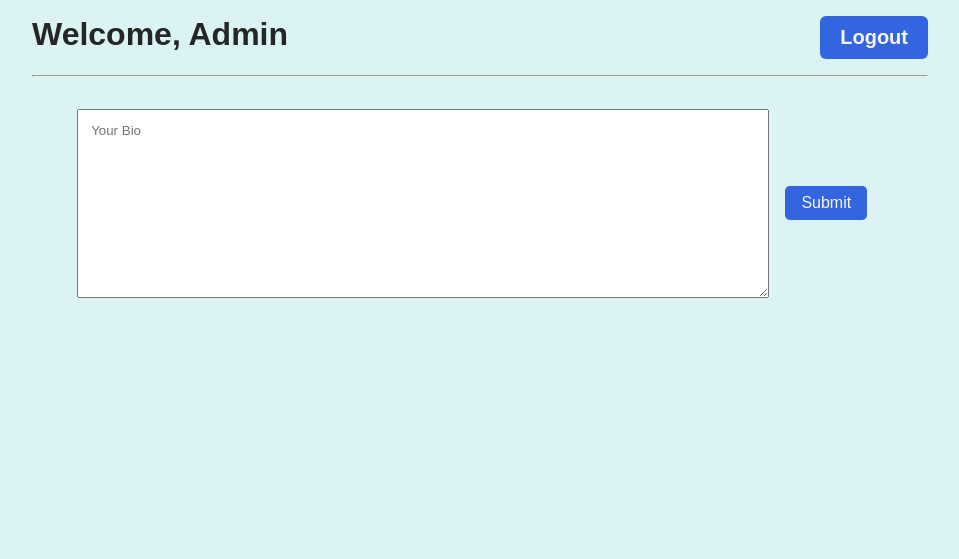
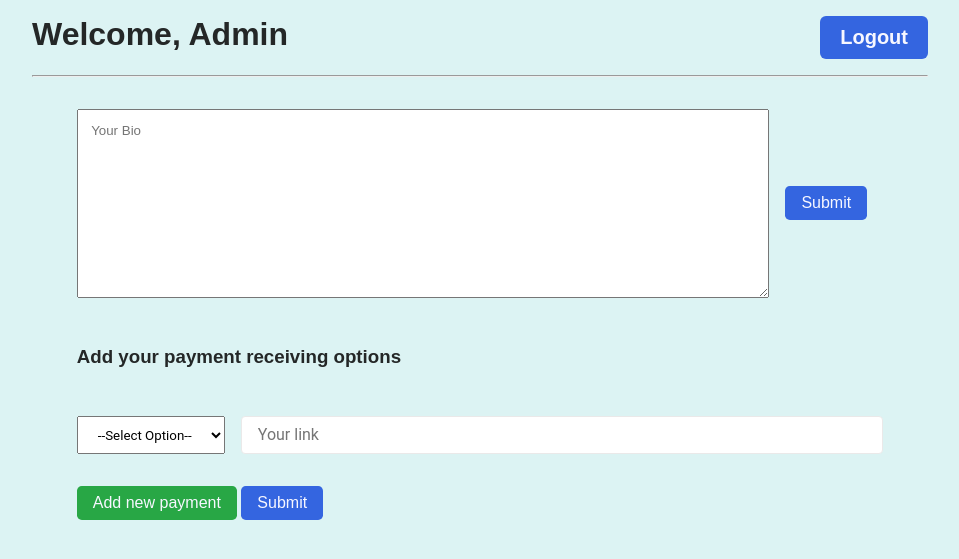
Before and after one commit to Rishi-Bidani/UniHack-TipJar, a Flask app: a page that uses templates/edit.html in a window 1280 px wide. Shown: the top 559 px of the page, without its empty margins (160-1119 px from the left). Run offline with Flask 2, Linux system fonts and the light colour scheme; a user stored in the database is signed in.

Commit message:
send payment links to flask

```diff
--- a/main.py
+++ b/main.py
@@ -103,11 +103,13 @@ def edit(code):
     if request.method == "GET":
         if "username" in session:
             print("logged in")
-            return render_template("edit.html", user=session["username"])
+            return render_template("edit.html", user=session["username"], code=code)
         else:
             abort(401)
+
+    if request.method == "PUT":
+        print(request.data)
     abort(404)
-
 
 
 if __name__ == '__main__':
--- a/static/css/edit.css
+++ b/static/css/edit.css
@@ -1,9 +1,9 @@
-main{
+main {
     width: 70%;
-    margin: auto;
+    margin: auto auto 3rem;
 }
 
-header{
+header {
     display: flex;
     font-size: clamp(1.2rem, 1.2rem + 1vw, 3rem);
     padding: 0.5em 0;
@@ -12,7 +12,7 @@ header{
 }
 
 button.submit,
-.button--logout{
+.button--logout {
     margin-left: auto;
     font-size: 20px;
     background-color: rgb(52, 101, 224);
@@ -24,22 +24,35 @@ button.submit,
     border: none;
 }
 
-button.submit{
+button.submit {
     margin: auto 1rem;
     font-size: 16px;
 }
 
-.form{
+.form {
     width: 90%;
     margin: auto;
     gap: 1rem;
 }
 
-.form--item{
+.form--item {
     margin: 2rem 0;
+    width: 100%;
 }
 
-textarea{
+.form--container {
+    display: flex;
+    width: 100%;
+    margin: 2rem 0;
+    gap: 1rem;
+}
+
+select {
+    padding: 8px 16px;
+    font-family: Roboto, Helvetica, Arial, sans-serif;
+}
+
+textarea {
     width: 100%;
     height: 10rem;
     min-height: 5rem;
@@ -48,3 +61,39 @@ textarea{
     padding: 1em;
     line-height: 1.2em;
 }
+
+input[type="text"] {
+    width: 100%;
+    font-family: Roboto, Helvetica, Arial, sans-serif;
+    font-weight: 400;
+    font-size: 1rem;
+    line-height: 1.3;
+    padding: 8px 16px;
+    border-radius: 4px;
+    border: 1px solid rgb(234, 233, 233);
+    background: rgb(255, 255, 255);
+}
+
+.submit--form {
+    margin-left: auto;
+    font-size: 16px;
+    background-color: rgb(52, 101, 224);
+    color: var(--white);
+    height: fit-content;
+    padding: 0.5em 1em;
+    border-radius: 0.3em;
+    text-decoration: none;
+    border: none;
+}
+
+.add-new-payment {
+    margin-left: auto;
+    font-size: 16px;
+    background-color: #28a745;
+    color: var(--white);
+    height: fit-content;
+    padding: 0.5em 1em;
+    border-radius: 0.3em;
+    text-decoration: none;
+    border: none;
+}
--- /dev/null
+++ b/static/js/edit.js
@@ -0,0 +1,43 @@
+const bioSubmitButton = document.querySelectorAll(".submit")[0]
+bioSubmitButton.addEventListener("click", async () => {
+    const bio = document.querySelector("textarea[name='bio']").value;
+    // send request to /user/code/edit - put
+
+})
+
+
+const addNewOption = document.querySelector(".add-new-payment");
+const newElem = Object.assign(
+    document.createElement("div"),
+    {
+        className: "form--container",
+        innerHTML: `
+                <select name="chooseTipMethod[]" required>
+                    <option value="">--Select Option--</option>
+                    <option value="eth">Ethereum</option>
+                    <option value="btc">BitCoin</option>
+                </select>
+                <input type="text" name="link[]" placeholder="Your link">`
+    }
+)
+addNewOption.addEventListener("click", () => {
+    console.log(newElem)
+    addNewOption.parentElement.querySelector("section").append(newElem.cloneNode(true))
+})
+
+document.querySelector("#links").addEventListener("submit", async (e)=>{
+    e.preventDefault();
+    // console.table([...data]);
+    const rawData = [...new FormData(e.target)]
+    const data = [];
+    for(let i = 0; i < rawData.length - 1; i+=2){
+        data.push([rawData[i][1], rawData[i+1][1]])
+    }
+    console.log(data)
+
+    const action = e.target.getAttribute("action")
+    const res = await fetch(action, {
+        method: "PUT",
+        body: JSON.stringify(data)
+    })
+})
--- a/static/js/submitbio.js
+++ /dev/null
@@ -1,5 +0,0 @@
-const bioSubmitButton = document.querySelectorAll(".submit")[0]
-bioSubmitButton.addEventListener("click", async ()=>{
-    const bio = document.querySelector("textarea[name='bio']").value;
-    console.log(bio)
-})
--- a/templates/edit.html
+++ b/templates/edit.html
@@ -11,7 +11,7 @@
     <link rel="stylesheet" href="{{ url_for('static', filename='css/edit.css') }}">
 
     <!--  JS  -->
-    <script defer src="{{ url_for('static', filename='js/submitbio.js') }}"></script>
+    <script defer src="{{ url_for('static', filename='js/edit.js') }}"></script>
 
 </head>
 <body>
@@ -26,6 +26,22 @@
             <textarea name="bio" id="bio" placeholder="Your Bio"></textarea>
             <button class="submit">Submit</button>
         </article>
+        <h3>Add your payment receiving options</h3>
+        <form action="/user/{{code}}/edit" id="links">
+            <section>
+                <div class="form--container">
+                    <select name="chooseTipMethod[]" required>
+                        <option value="">--Select Option--</option>
+                        <option value="eth">Ethereum</option>
+                        <option value="btc">BitCoin</option>
+                    </select>
+                    <input type="text" name="link[]" placeholder="Your link">
+                </div>
+            </section>
+
+            <button type="button" class="add-new-payment">Add new payment</button>
+            <button class="submit--form">Submit</button>
+        </form>
     </section>
 </main>
 
```
